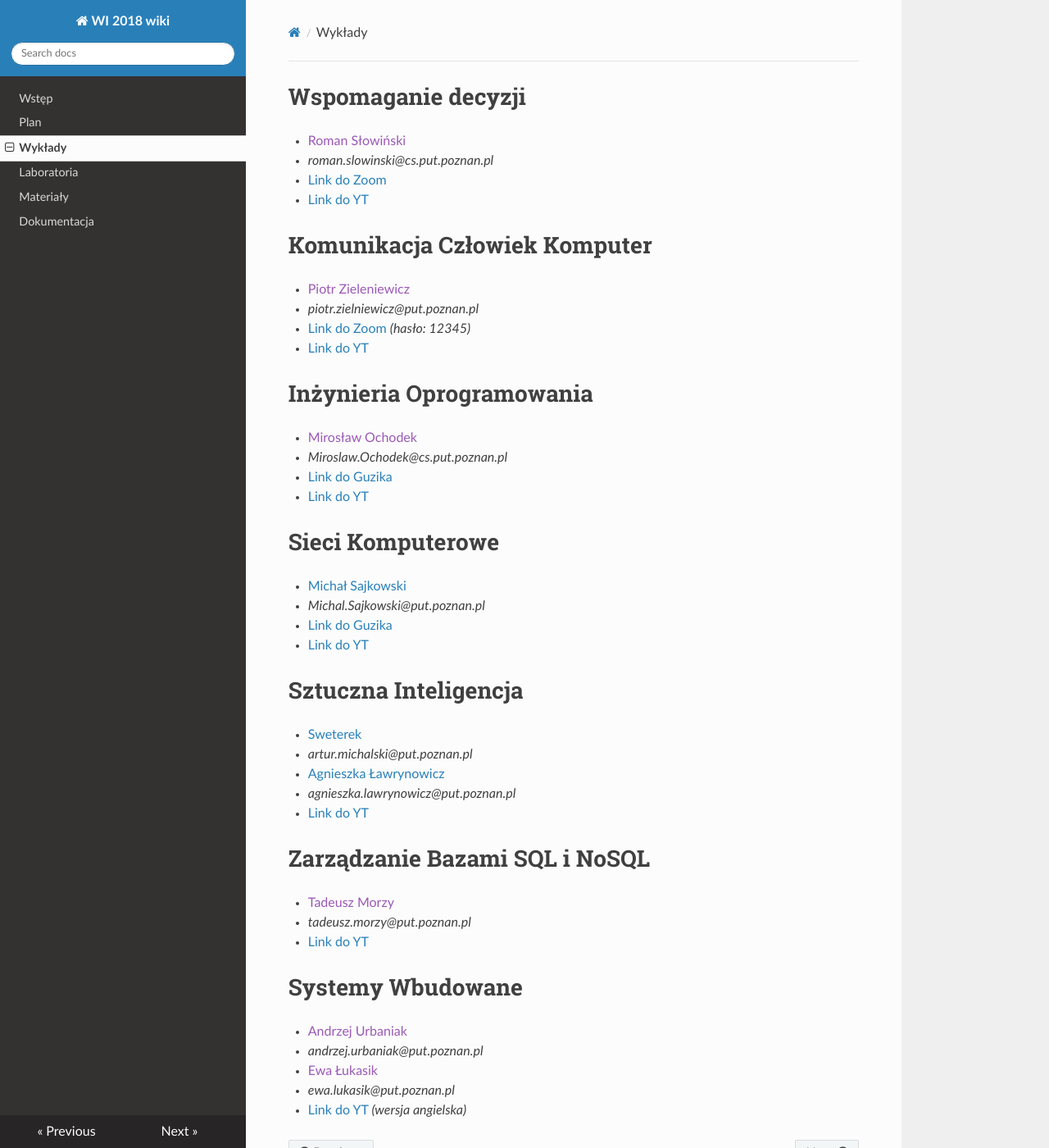
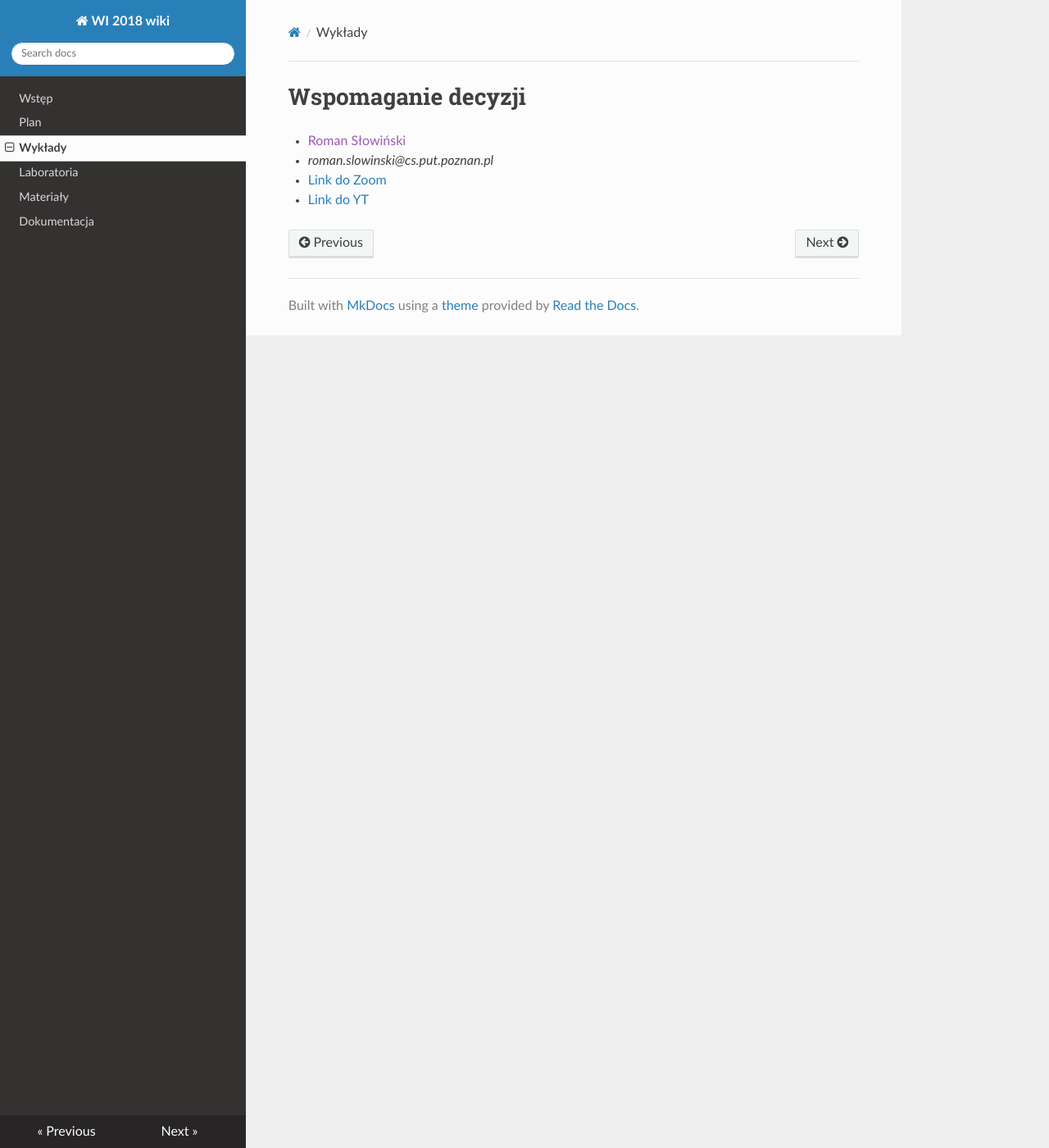
Before and after one commit to PUT-WI-18/wi18-wiki-sem5, an MkDocs documentation site: the page built from docs/wyklady.md, in a window 1280 px wide and 1400 px high. Shown: the whole window at 82% size. Built offline with MkDocs 1.6.1, drawn with Linux system fonts in a browser that asks for light colours; nearby versions of some CDN libraries.

Commit message:
Update wyklady.md

```diff
--- a/docs/wyklady.md
+++ b/docs/wyklady.md
@@ -3,40 +3,3 @@
    - *roman.slowinski@cs.put.poznan.pl*
    - [Link do Zoom](https://us02web.zoom.us/j/85460484417?pwd=NXpuckN3cFRKU1lwa1VLc0VoS09yQT09&uname=Piotr%20Tylczy%C5%84ski)
    - [Link do YT](https://www.youtube.com/playlist?list=PLMkIxFYizNdErj-p4leyAAZlrzIt83qja)
-
-# Komunikacja Człowiek Komputer
-- [Piotr Zieleniewicz]()
-   - *piotr.zielniewicz@put.poznan.pl*
-   - [Link do Zoom](https://us02web.zoom.us/j/89124695587?pwd=Qlo3bGhvS1ZkNU4yWHViZjVNU01zUT09) *(hasło: 12345)*
-   - [Link do YT](https://www.youtube.com/playlist?list=PLMkIxFYizNdHdDd2HnjsJbmGss6INHien)
-
-# Inżynieria Oprogramowania
-- [Mirosław Ochodek]()
-   - *Miroslaw.Ochodek@cs.put.poznan.pl*
-   - [Link do Guzika](https://ekursy.put.poznan.pl/mod/bigbluebuttonbn/view.php?id=470657)
-   - [Link do YT](https://www.youtube.com/playlist?list=PLMkIxFYizNdHHDSYDq3y3V4A1nnIiVt-N)
-
-# Sieci Komputerowe
-- [Michał Sajkowski](https://www.cs.put.poznan.pl/msajkowski/for-students/)
-   - *Michal.Sajkowski@put.poznan.pl*
-   - [Link do Guzika](https://moodle.put.poznan.pl/course/view.php?id=4944)
-   - [Link do YT](https://www.youtube.com/playlist?list=PLMkIxFYizNdH6_yz1cwQE3O6-UA97tFvf)
-
-# Sztuczna Inteligencja
-- [Sweterek](http://www.cs.put.poznan.pl/amichalski/si.dzienne/index.html)
-   - *artur.michalski@put.poznan.pl*
-- [Agnieszka Ławrynowicz](http://www.cs.put.poznan.pl/si/)
-   - *agnieszka.lawrynowicz@put.poznan.pl*
-- [Link do YT](https://www.youtube.com/playlist?list=PLMkIxFYizNdELU_AHQxCLmQBlcSEl1QKK)
-
-# Zarządzanie Bazami SQL i NoSQL
-- [Tadeusz Morzy]()
-   - *tadeusz.morzy@put.poznan.pl*
-   - [Link do YT](https://www.youtube.com/playlist?list=PLMkIxFYizNdHtGPHUkvYG1HQXkSVfhcm1)
-
-# Systemy Wbudowane
-- [Andrzej Urbaniak]()
-   - *andrzej.urbaniak@put.poznan.pl*
-- [Ewa Łukasik]()
-   - *ewa.lukasik@put.poznan.pl*
- - [Link do YT](https://www.youtube.com/playlist?list=PLMkIxFYizNdFtZpYbdMdLdOaqBf83PvNU) *(wersja angielska)*
```
